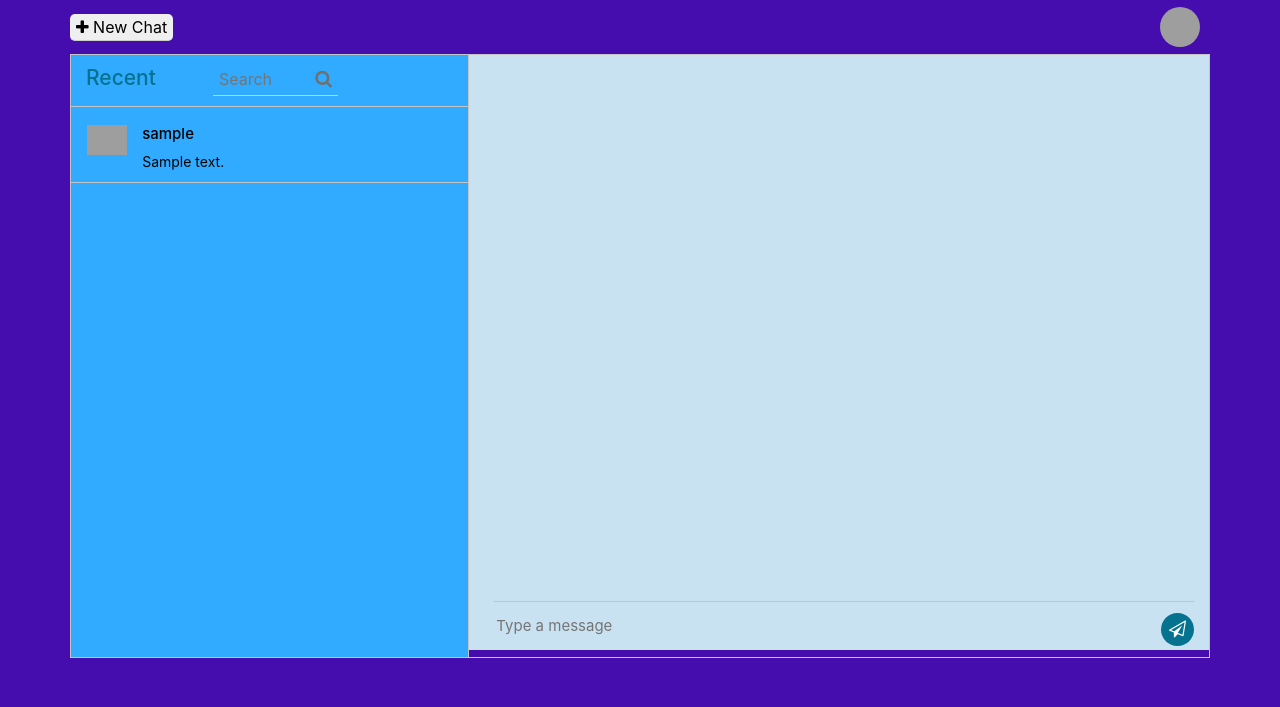
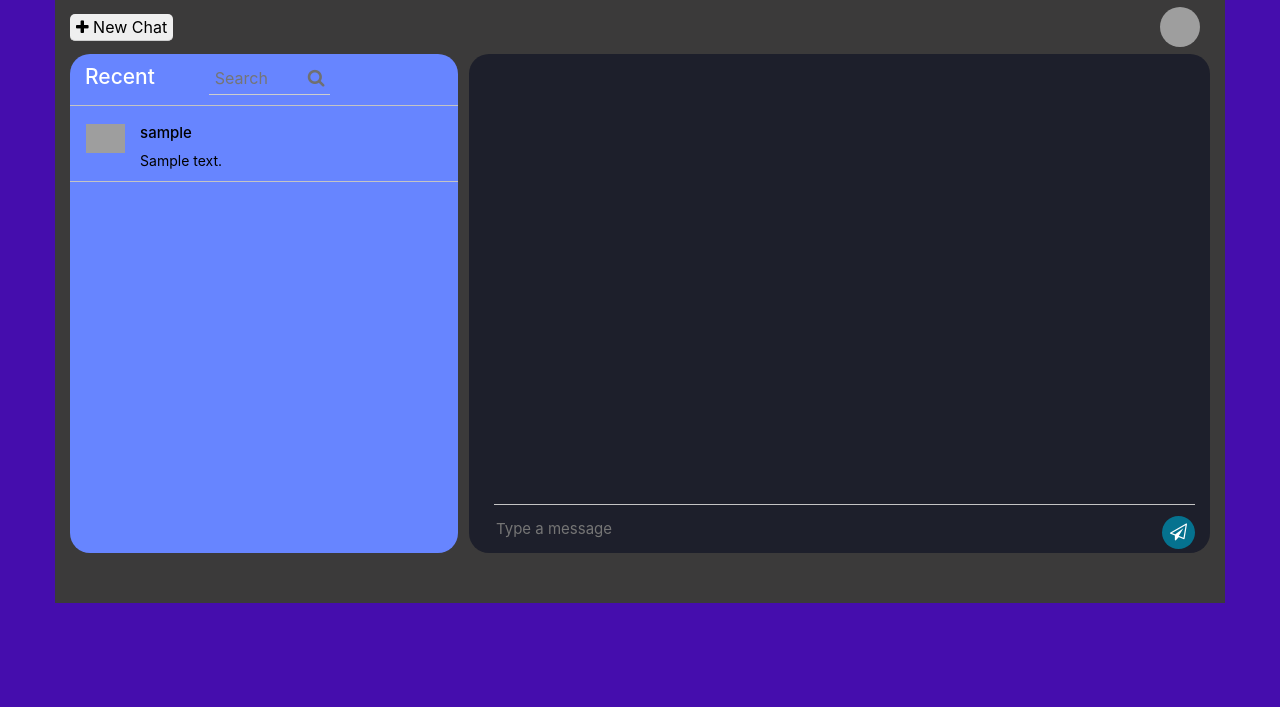
Before and after one commit to PSAK67/CSS---CoDoc, a Python web app: template myapp/templates/chat.html in a window 1280 px wide. Shown: the top 707 px of the page. Run offline with Jinja, Linux system fonts and the light colour scheme; the template is opened without the code that fills it: most values are stand-ins (such as "Sample title", 1, 10 or a date in 2020); some libraries are stand-ins or nearby versions; grey boxes are pictures that could not be loaded.

Commit message:
styling chat to remove collapes between messages

```diff
--- a/myapp/static/chat.css
+++ b/myapp/static/chat.css
@@ -8,7 +8,7 @@
 
 .container {
   max-width: 1170px;
-  background-color: #450dad;
+  background-color: #3b3a3a;
   margin: auto;
 }
 
@@ -20,6 +20,7 @@ img {
   display: flex;
   align-items: center;
   cursor: pointer;
+  position: relative;
 }
 
 .profile-icon {
@@ -30,15 +31,41 @@ img {
 }
 
 .inbox_people {
-  background: #31ABFF none repeat scroll 0 0;
+  background: #6785ff none repeat scroll 0 0;
   float: left;
   overflow: hidden;
-  width: 35%;
-  border-right: 1px solid #c4c4c4;
+  width: 34%;
+  border-radius: 20px;
+}
+
+.dropdown-menu {
+  display: none;
+  position: absolute;
+  right: 0;
+  top: 50px;
+  width: 150px;
+  background-color: white;
+  box-shadow: 0 4px 8px rgba(0, 0, 0, 0.2);
+  z-index: 1;
+  border-radius: 5px;
+  padding: 5px 0;
+}
+
+.dropdown-menu a {
+  padding: 10px 15px;
+  display: block;
+  color: black;
+  text-decoration: none;
+  font-size: 14px;
+}
+
+.dropdown-menu a:hover {
+  background-color: #f1f1f1;
 }
 
 .inbox_msg {
-  border: 1px solid #c4c4c4;
+  display: flex;
+  justify-content: space-between;
   clear: both;
   overflow: hidden;
 }
@@ -67,7 +94,7 @@ img {
 }
 
 .recent_heading h4 {
-  color: #05728f;
+  color: #ffffff;
   font-size: 21px;
   margin: auto;
 }
@@ -157,6 +184,7 @@ img {
   color: #000000;
   margin: auto
 }
+
 .chat_img {
   float: left;
   width: 11%;
@@ -180,7 +208,7 @@ img {
 }
 
 .inbox_chat {
-  height: 550px;
+  height: 420px;
   overflow-y: scroll;
 }
 
@@ -207,6 +235,7 @@ img {
   font-size: 14px;
   margin: 0;
   padding: 5px 10px 5px 12px;
+  margin: 5px 0px;
   width: 100%;
 }
 
@@ -225,12 +254,12 @@ img {
   float: left;
   padding: 30px 15px 0 25px;
   width: 65%;
-  /* background-image: url('images/background.svg'); */
-  background-color: #C9E2F2;
+  border-radius: 20px;
+  background-color: #1d1f2b;
 }
 
 .sent_msg p {
-  background: #05728f none repeat scroll 0 0;
+  background: #6785ff none repeat scroll 0 0;
   border-radius: 3px;
   font-size: 14px;
   margin: 0;
@@ -252,7 +281,7 @@ img {
 .input_msg_write input {
   background: rgba(0, 0, 0, 0) none repeat scroll 0 0;
   border: medium none;
-  color: #000000;
+  color: #ffffff;
   font-size: 15px;
   min-height: 48px;
   width: 100%;
@@ -282,6 +311,6 @@ img {
 }
 
 .msg_history {
-  height: 516px;
+  height: 420px;
   overflow-y: auto;
 }
```
